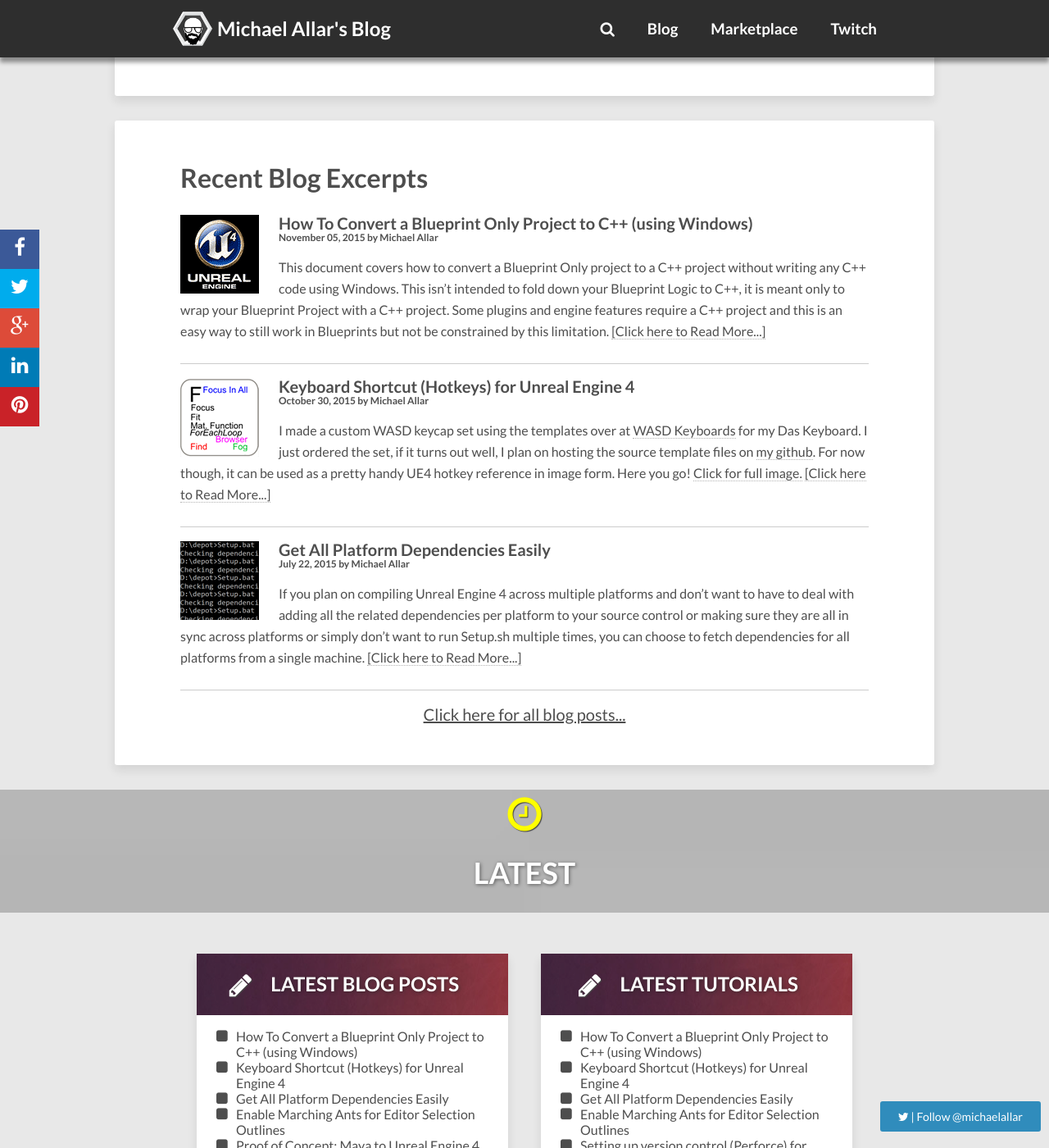
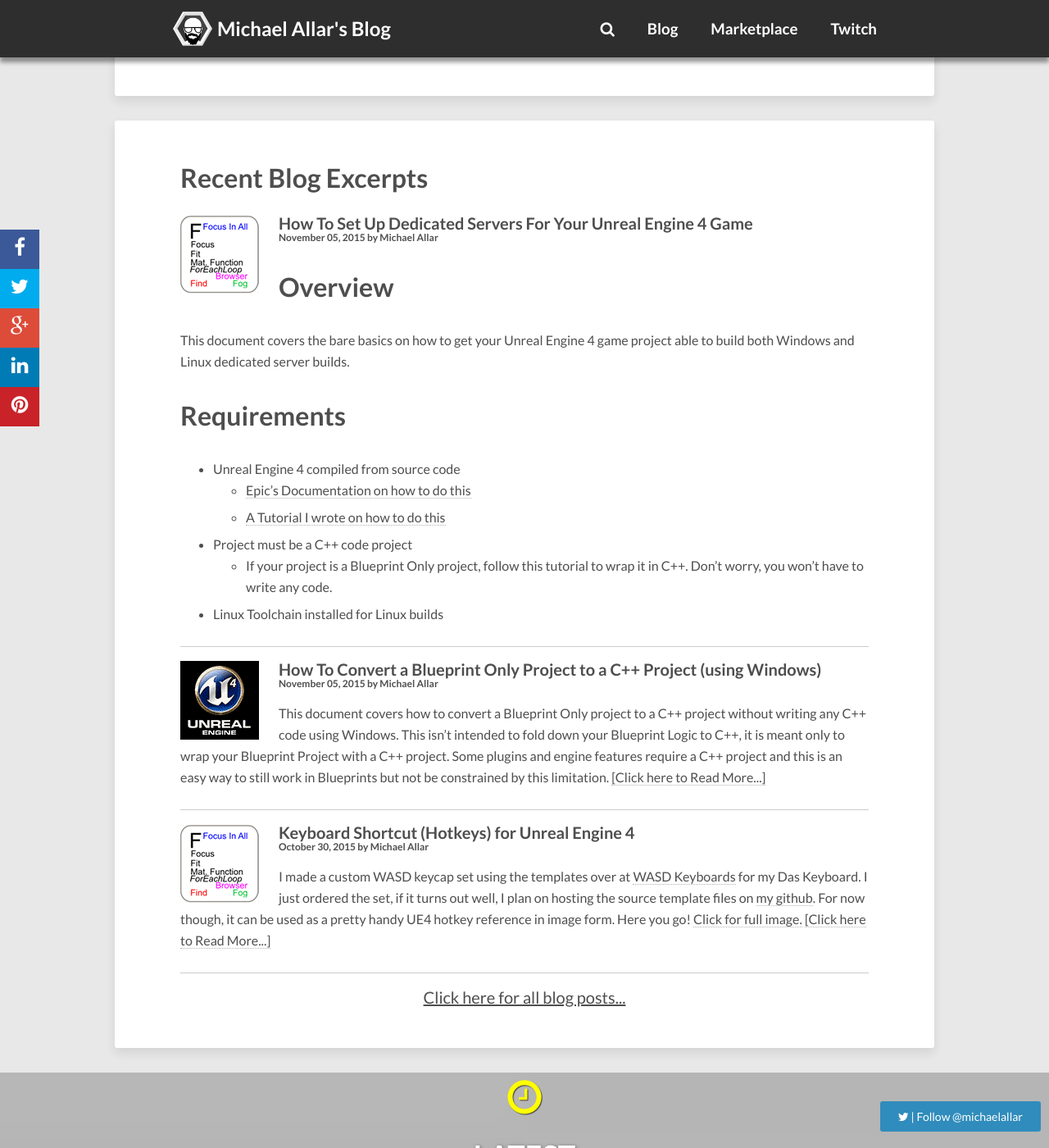
Before and after one commit to Allar/allar.github.io, a Jekyll site: the page built from index.html, in a window 1280 px wide and 1400 px high, scrolled down 564 px. Shown: the whole window at 82% size. Built offline with Jekyll 4.4.1, drawn with Linux system fonts in a browser that asks for light colours; nearby versions of some CDN libraries; comment, search, counter and statistics services are not loaded; some of the changed text lies outside the part shown.

Commit message:
Added Project to C++ Project title for Converting BP

```diff
--- a/blog/_posts/2015-11-05-Converting-BP-Project-To-CPP.md
+++ b/blog/_posts/2015-11-05-Converting-BP-Project-To-CPP.md
@@ -1,6 +1,6 @@
 ---
 layout: post
-title: "How To Convert a Blueprint Only Project to C++ (using Windows)"
+title: "How To Convert a Blueprint Only Project to a C++ Project (using Windows)"
 tags: [Allar, ue4, tutorial]
 thumbnail: "2015-11-05-Converting-BP-Project-To-CPP.gif"
 ---
--- /dev/null
+++ b/blog/_posts/2015-11-05-Setting-Up-UE4-Ded-Servers.md
@@ -0,0 +1,19 @@
+---
+layout: post
+title: "How To Set Up Dedicated Servers For Your Unreal Engine 4 Game"
+tags: [Allar, ue4, tutorial]
+thumbnail: "2015-10-30-UE4-Keyboard-Layout.png"
+---
+
+# Overview
+
+This document covers the bare basics on how to get your Unreal Engine 4 game project able to build both Windows and Linux dedicated server builds.
+
+# Requirements
+
++ Unreal Engine 4 compiled from source code
+	- [Epic's Documentation on how to do this](https://docs.unrealengine.com/latest/INT/Programming/Development/BuildingUnrealEngine/index.html)
+	- [A Tutorial I wrote on how to do this](http://allarsblog.com/2014/09/25/Build-Source/)
++ Project must be a C++ code project
+	- If your project is a Blueprint Only project, follow this tutorial to wrap it in C++. Don't worry, you won't have to write any code.
++ Linux Toolchain installed for Linux builds
```
